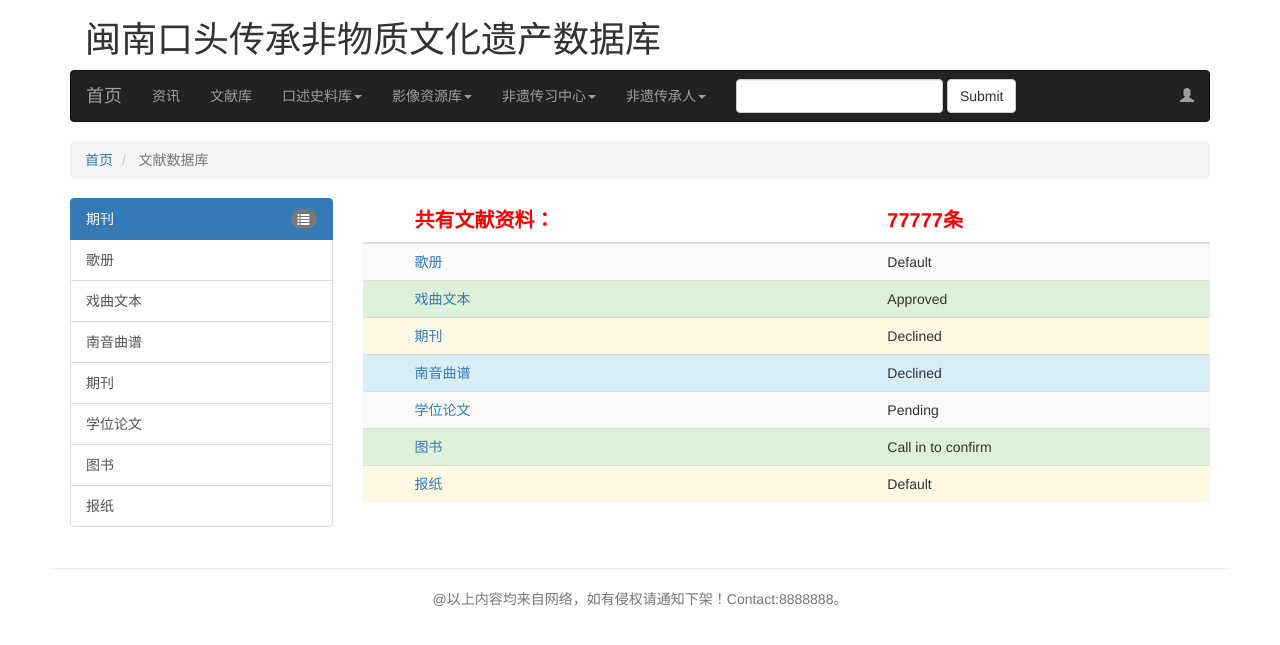
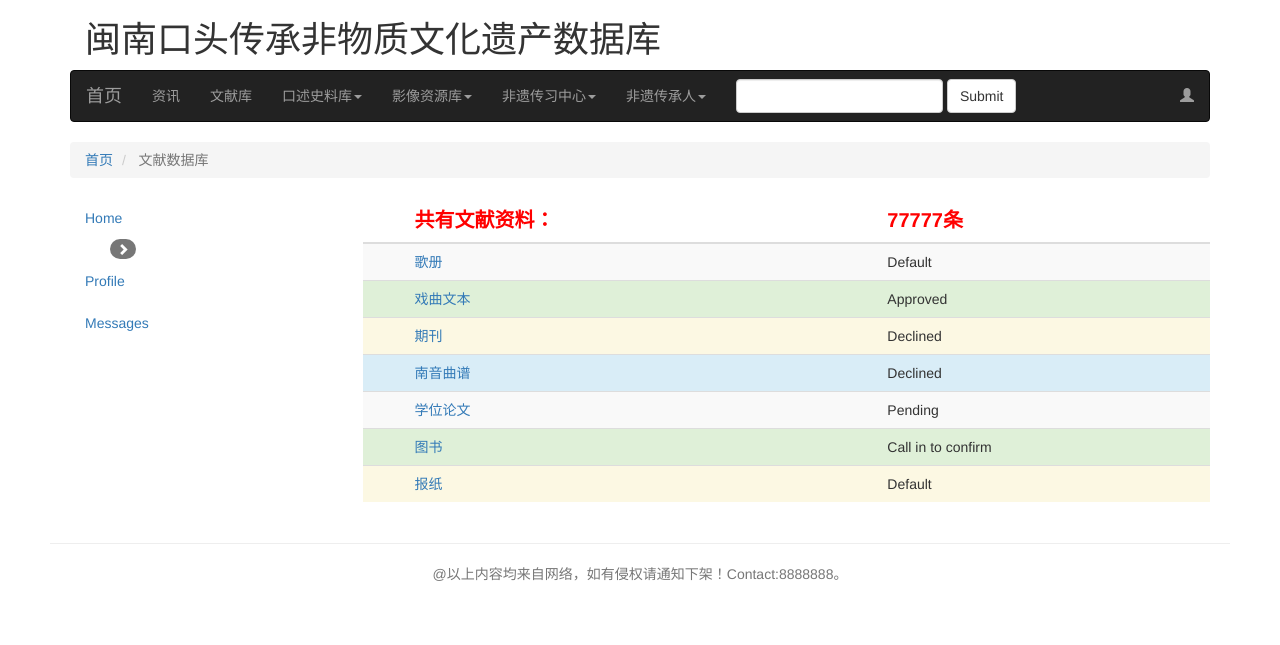
Before and after one commit to mortersen/guanyinshan, a Django app: page /documentdb/ in a window 1280 px wide. Shown: the top 645 px of the page. Run offline with Django 3.2, Linux system fonts and the light colour scheme; some libraries are stand-ins or nearby versions.

Commit message:
左侧导航

```diff
--- a/static/css/myself.css
+++ b/static/css/myself.css
@@ -61,3 +61,8 @@ p{
 .periodical-paginator {
     margin: 0 auto;
 }
+#documentdb_side-bar .list-group-item{
+    font-size:18px;
+    line-height:1.4;
+    color: #5e5e5e;
+}
--- a/template/documentdb/documentdb_main.html
+++ b/template/documentdb/documentdb_main.html
@@ -24,23 +24,26 @@
             </div>
             <div>
                 <div class="col-sm-3">
-                    <div class="list-group side-bar" id="documentdb_side-bar">
-                        <div class="list-group-item active" >期刊
-                            <a data-toggle="collapse" data-parent="#documentdb_side-bar" href="#collapseone"><span class="badge pull-right"><span class="glyphicon glyphicon-list"></span></span></a>
-                            <div id="collapseone"  class="collapse  list-group" >
-                                <a class="list-group-item " href="{% url 'DocumentDB:nanyinopern' %}">南音曲谱</a>
-                                <a class="list-group-item "  href="{% url 'DocumentDB:periodical' %}">期刊</a>
-                            </div>
-                        </div>
-                        <a class="list-group-item " href="{% url 'DocumentDB:songbook' %}">歌册</a>
-                        <a class="list-group-item " href="{% url 'DocumentDB:operatext' %}">戏曲文本</a>
-                        <a class="list-group-item " href="{% url 'DocumentDB:nanyinopern' %}">南音曲谱</a>
-                        <a class="list-group-item "  href="{% url 'DocumentDB:periodical' %}">期刊</a>
+                    <ul class="nav nav-pills nav-stacked">
+                        <li>
 
-                        <a class="list-group-item " href="{% url 'DocumentDB:dissertation' %}">学位论文</a>
-                        <a class="list-group-item " href="{% url 'DocumentDB:books' %}">图书</a>
-                        <a class="list-group-item " href="{% url 'DocumentDB:newspaper' %}">报纸</a>
-                    </div>
+                            <a href="" >Home</a>
+                            <ul >
+                                <a data-toggle="collapse" data-parent="#documentdb_side-bar" href="#collapseone">
+                                    <span class="badge "><span class="glyphicon glyphicon-chevron-right"></span></span>
+                                </a>
+                                <ul id="collapseone"  class="nav nav-pills nav-stacked collapse" >
+                                    <li><a href="{% url 'DocumentDB:nanyinopern' %}">南音曲谱</a></li>
+                                    <li><a href="{% url 'DocumentDB:periodical' %}">期刊</a></li>
+                                </ul>
+
+                            </ul>
+
+
+                        </li>
+                        <li><a href="#">Profile</a></li>
+                        <li><a href="#">Messages</a></li>
+                    </ul>
                 </div>
                 <div class="col-sm-9">
                     {% block document_content %}
```
